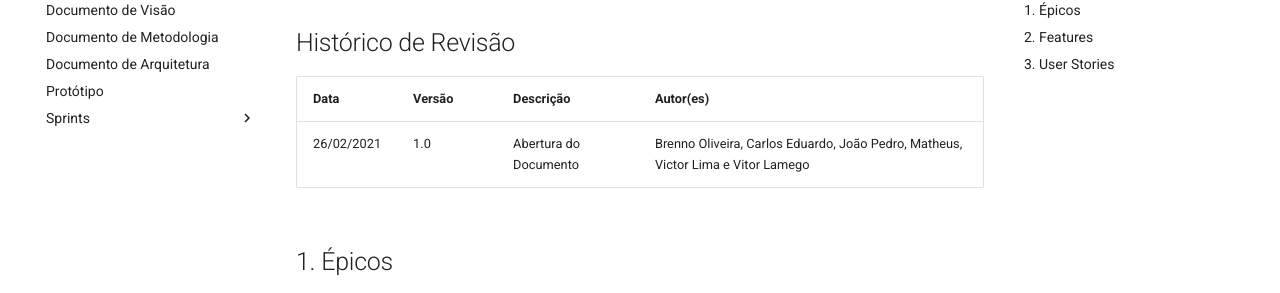
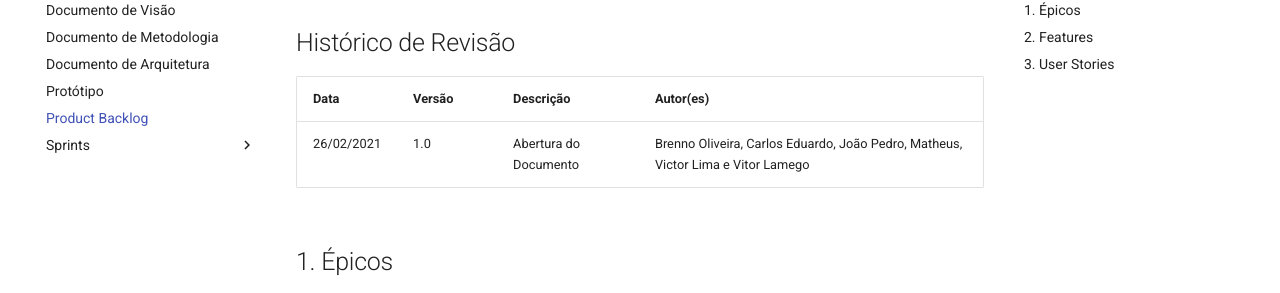
Before and after one commit to fga-eps-mds/2020.2-Hortum, an MkDocs documentation site: the page built from docs/Product_Backlog.md, in a window 1280 px wide. Shown: the part 155-448 px from the top of the page. Built offline with MkDocs 1.6.1 and Material for MkDocs 9.7.7, drawn with Linux system fonts in a browser that asks for light colours; comment, search, counter and statistics services are not loaded.

Commit message:
#17 Adicao do Product backlog na aba do github page

```diff
--- a/mkdocs.yml
+++ b/mkdocs.yml
@@ -14,6 +14,7 @@ nav:
     - Documento de Metodologia: "Documento_metodologia.md"
     - Documento de Arquitetura: "Documento_de_arquitetura.md"
     - Protótipo: "Prototipo.md"
+    - Product Backlog: "Product_Backlog.md"
     - Sprints:
         - Sprint 0:
             - Planning: "sprints/sprint_0/Planning_sprint_0.md"
```
